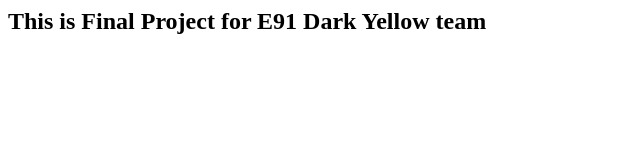
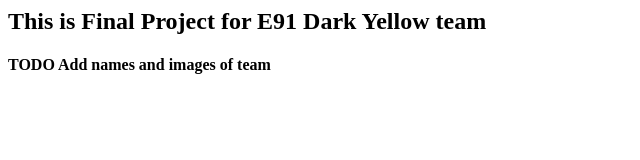
Before and after one commit to guezandy/e91FinalProject, a plain HTML site: page index.html in a window 1280 px wide. Shown: the whole page, without its empty margins (0-640 px from the left). Drawn offline with Linux system fonts and the light colour scheme.

Commit message:
Update index.html

```diff
--- a/index.html
+++ b/index.html
@@ -1 +1,2 @@
 <h2>This is Final Project for E91 Dark Yellow team</h2>
+<h4>TODO Add names and images of team</h4>
```
